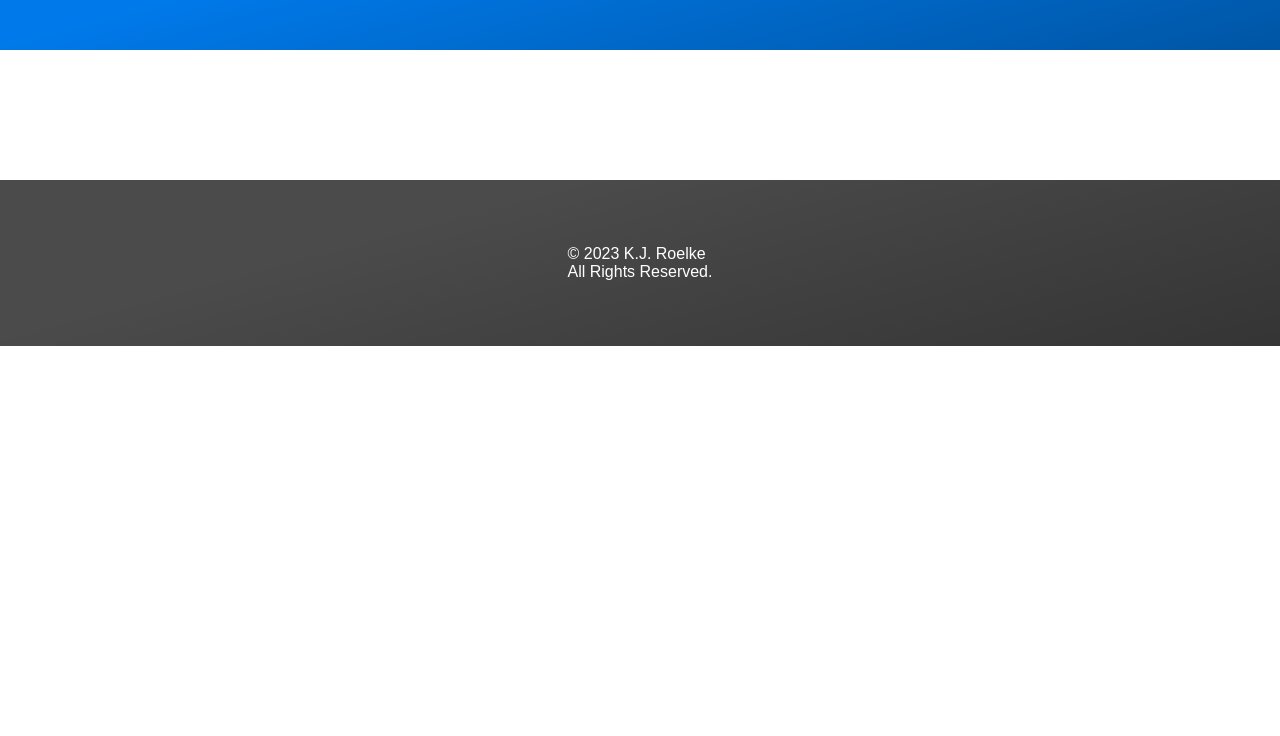
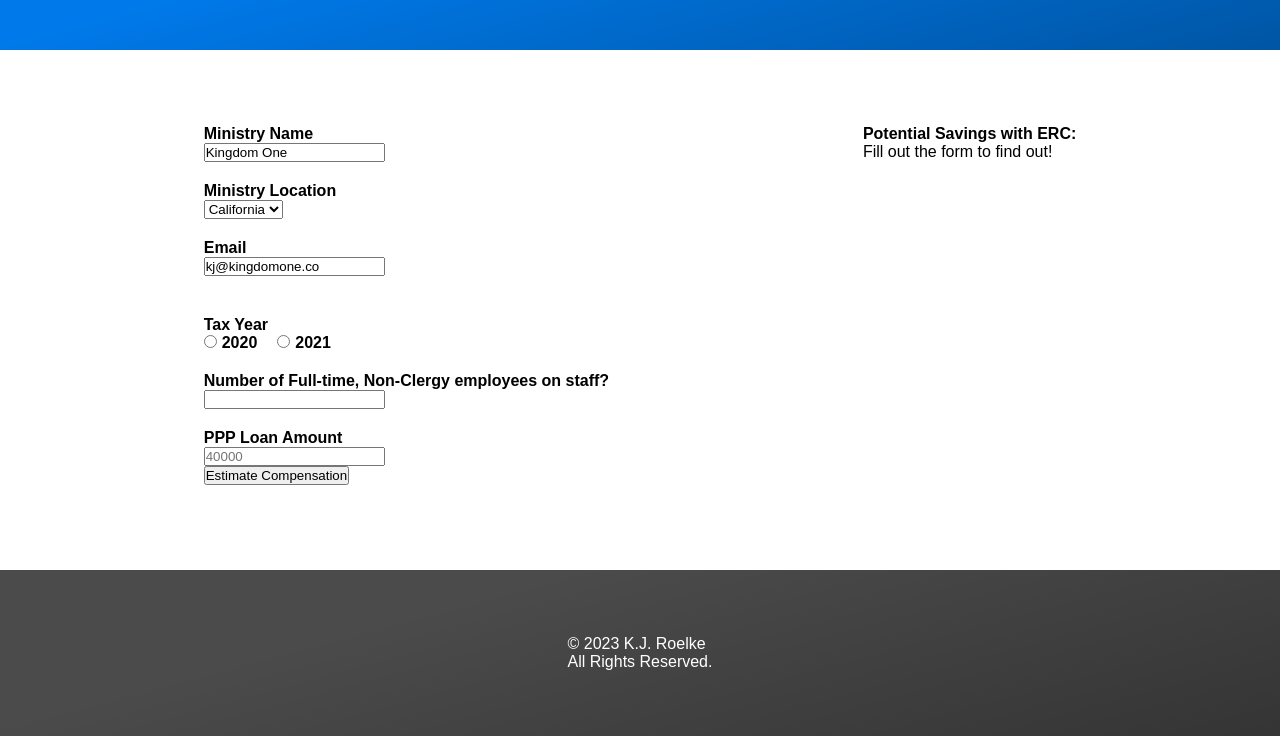
Before and after one commit to Joontae93/k1-erc-calculator, a website built with Parcel: page index.html in a window 1280 px wide. Shown: the part 117-853 px from the top of the page. Before the commit the page ends 800 px from the top, so only its background shows below. Built offline with nearby package versions, Linux system fonts and the light colour scheme.

Commit message:
add new form fields

```diff
--- a/index.html
+++ b/index.html
@@ -12,9 +12,108 @@
 
 <body>
     <header>
-        <h1>My cool project</h1>
+        <h1>ERC Calculator v2</h1>
     </header>
-    <main></main>
+    <main>
+        <div class="notes"></div>
+        <form action="post" class="calculator">
+            <div class="col">
+                <!-- START TESTING DATA -->
+                <div class=" container container--ministry">
+                    <label for="ministry-name">Ministry Name</label>
+                    <input value="Kingdom One" type="text" name="ministry-name" id="ministry-name">
+                    <label for="ministry-location">Ministry Location</label>
+                    <select name="ministry-location" id="ministry-location">
+                        <option selected value="CA">California</option>
+                    </select>
+                    <label for="email">Email</label>
+                    <input type="email" name="email" value="kj@kingdomone.co" id="email">
+                </div>
+                <!-- END TESTING DATA -->
+                <!-- <div class=" container container--ministry">
+                    <label for="ministry-name">Ministry Name</label>
+                    <input type="text" name="ministry-name" id="ministry-name">
+                    <label for="ministry-location">Ministry Location</label>
+                    <select name="ministry-location" id="ministry-location">
+                        <option value="AL">Alabama</option>
+                        <option value="AK">Alaska</option>
+                        <option value="AZ">Arizona</option>
+                        <option value="AR">Arkansas</option>
+                        <option selected value="CA">California</option>
+                        <option value="CO">Colorado</option>
+                        <option value="CT">Connecticut</option>
+                        <option value="DE">Delaware</option>
+                        <option value="DC">District Of Columbia</option>
+                        <option value="FL">Florida</option>
+                        <option value="GA">Georgia</option>
+                        <option value="HI">Hawaii</option>
+                        <option value="ID">Idaho</option>
+                        <option value="IL">Illinois</option>
+                        <option value="IN">Indiana</option>
+                        <option value="IA">Iowa</option>
+                        <option value="KS">Kansas</option>
+                        <option value="KY">Kentucky</option>
+                        <option value="LA">Louisiana</option>
+                        <option value="ME">Maine</option>
+                        <option value="MD">Maryland</option>
+                        <option value="MA">Massachusetts</option>
+                        <option value="MI">Michigan</option>
+                        <option value="MN">Minnesota</option>
+                        <option value="MS">Mississippi</option>
+                        <option value="MO">Missouri</option>
+                        <option value="MT">Montana</option>
+                        <option value="NE">Nebraska</option>
+                        <option value="NV">Nevada</option>
+                        <option value="NH">New Hampshire</option>
+                        <option value="NJ">New Jersey</option>
+                        <option value="NM">New Mexico</option>
+                        <option value="NY">New York</option>
+                        <option value="NC">North Carolina</option>
+                        <option value="ND">North Dakota</option>
+                        <option value="OH">Ohio</option>
+                        <option value="OK">Oklahoma</option>
+                        <option value="OR">Oregon</option>
+                        <option value="PA">Pennsylvania</option>
+                        <option value="RI">Rhode Island</option>
+                        <option value="SC">South Carolina</option>
+                        <option value="SD">South Dakota</option>
+                        <option value="TN">Tennessee</option>
+                        <option value="TX">Texas</option>
+                        <option value="UT">Utah</option>
+                        <option value="VT">Vermont</option>
+                        <option value="VA">Virginia</option>
+                        <option value="WA">Washington</option>
+                        <option value="WV">West Virginia</option>
+                        <option value="WI">Wisconsin</option>
+                        <option value="WY">Wyoming</option>
+                    </select>
+
+                    <label for="email">Email</label>
+                    <input type="email" name="email" id="email">
+                </div> -->
+                <h3>Tax Year</h3>
+                <div class="container container--years">
+                    <input required type="radio" name="year" value="2020">
+                    <label for="year">2020</label>
+                    <input required type="radio" name="year" value="2021">
+                    <label for="year">2021</label>
+                </div>
+                <div class="container container--employees">
+                    <label for="employees">Number of Full-time, Non-Clergy employees on staff?</label>
+                    <input type="number" required name="employees" id="employee-count">
+                </div>
+                <div class="ppp container">
+                    <label for="PPP">PPP Loan Amount</label>
+                    <input type="number" name="PPP" placeholder="40000" id="pppLoan">
+                </div>
+                <button type="submit">Estimate Compensation</button>
+            </div>
+            <div class="output col">
+                <h3>Potential Savings with ERC:</h3>
+                <div class="output__savings">Fill out the form to find out!</div>
+            </div>
+        </form>
+    </main>
     <footer>
         <div id="copyright"></div>
     </footer>
```
